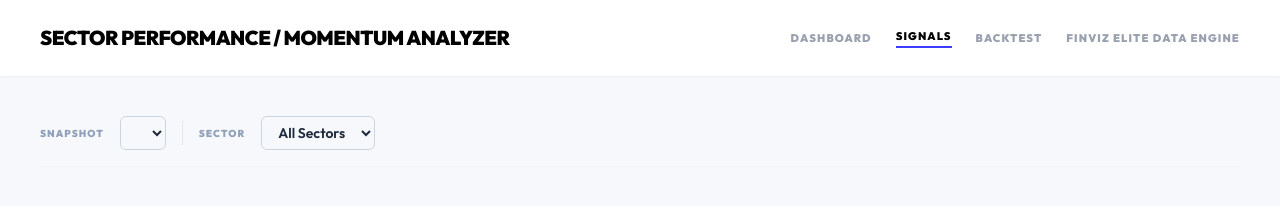
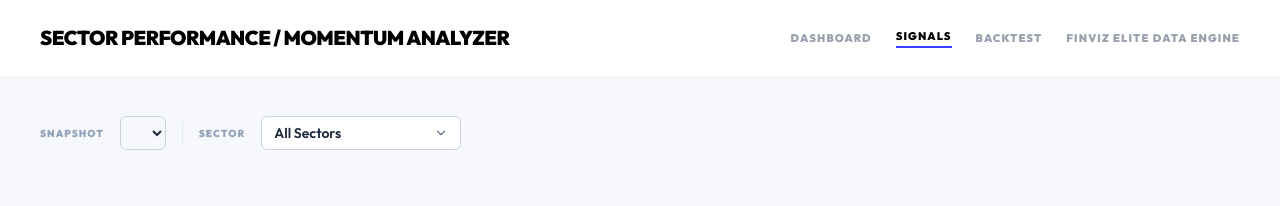
Before and after one commit to tobiasoetiker/finviz, a Next.js app: page /signals in a window 1280 px wide. Shown: the top 206 px of the page. Built offline with nearby package versions, Linux system fonts and the light colour scheme.

Commit message:
feat: implement multi-select for sectors on signals page

```diff
--- a/components/SignalsContent.tsx
+++ b/components/SignalsContent.tsx
@@ -1,9 +1,10 @@
 'use client';
 
-import { useMemo } from 'react';
+import { useMemo, useState, useRef, useEffect } from 'react';
 import { useRouter, useSearchParams } from 'next/navigation';
 import BollingerSignals from './BollingerSignals';
 import { BollingerSignalRow } from '@/types';
+import { ChevronDown, Check } from 'lucide-react';
 
 interface Props {
     snapshots: { id: string; label: string; timestamp: number }[];
@@ -16,7 +17,21 @@ export default function SignalsContent({ snapshots, bollingerSignals, bollingerR
     const router = useRouter();
     const searchParams = useSearchParams();
     const currentSnapshot = searchParams.get('snapshot') || (snapshots.length > 0 ? snapshots[0].id : '');
-    const currentSector = searchParams.get('sector') || 'all';
+    const currentSectorParam = searchParams.get('sector');
+    const selectedSectors = currentSectorParam ? currentSectorParam.split(',') : [];
+
+    const [isSectorDropdownOpen, setIsSectorDropdownOpen] = useState(false);
+    const sectorDropdownRef = useRef<HTMLDivElement>(null);
+
+    useEffect(() => {
+        function handleClickOutside(event: MouseEvent) {
+            if (sectorDropdownRef.current && !sectorDropdownRef.current.contains(event.target as Node)) {
+                setIsSectorDropdownOpen(false);
+            }
+        }
+        document.addEventListener("mousedown", handleClickOutside);
+        return () => document.removeEventListener("mousedown", handleClickOutside);
+    }, []);
 
     const sectors = useMemo(() => {
         const unique = [...new Set(bollingerSignals.map(r => r.sector))].sort();
@@ -24,9 +39,9 @@ export default function SignalsContent({ snapshots, bollingerSignals, bollingerR
     }, [bollingerSignals]);
 
     const filteredSignals = useMemo(() => {
-        if (currentSector === 'all') return bollingerSignals;
-        return bollingerSignals.filter(r => r.sector === currentSector);
-    }, [bollingerSignals, currentSector]);
+        if (selectedSectors.length === 0) return bollingerSignals;
+        return bollingerSignals.filter(r => selectedSectors.includes(r.sector));
+    }, [bollingerSignals, selectedSectors]);
 
     const updateParam = (key: string, value: string) => {
         const params = new URLSearchParams(window.location.search);
@@ -34,6 +49,25 @@ export default function SignalsContent({ snapshots, bollingerSignals, bollingerR
             params.delete('sector');
         } else {
             params.set(key, value);
+        }
+        router.push(`/signals?${params.toString()}`);
+    };
+
+    const handleSectorToggle = (sector: string) => {
+        let newSectors: string[];
+        if (sector === 'all') {
+            newSectors = [];
+        } else if (selectedSectors.includes(sector)) {
+            newSectors = selectedSectors.filter(s => s !== sector);
+        } else {
+            newSectors = [...selectedSectors, sector];
+        }
+
+        const params = new URLSearchParams(window.location.search);
+        if (newSectors.length === 0) {
+            params.delete('sector');
+        } else {
+            params.set('sector', newSectors.join(','));
         }
         router.push(`/signals?${params.toString()}`);
     };
@@ -56,16 +90,69 @@ export default function SignalsContent({ snapshots, bollingerSignals, bollingerR
                     <div className="w-px h-6 bg-slate-200" />
 
                     <label className="text-[10px] font-black text-slate-400 uppercase tracking-widest">Sector</label>
-                    <select
-                        value={currentSector}
-                        onChange={(e) => updateParam('sector', e.target.value)}
-                        className="text-sm font-semibold text-slate-800 border border-slate-300 rounded-md px-3 py-1.5 focus:outline-none focus:ring-2 focus:ring-slate-400"
-                    >
-                        <option value="all">All Sectors</option>
-                        {sectors.map((s) => (
-                            <option key={s} value={s}>{s}</option>
-                        ))}
-                    </select>
+                    <div className="relative" ref={sectorDropdownRef}>
+                        <button
+                            onClick={() => setIsSectorDropdownOpen(!isSectorDropdownOpen)}
+                            className={`flex items-center justify-between gap-3 px-3 py-1.5 bg-white border rounded-md text-sm font-semibold transition-all min-w-[200px] ${isSectorDropdownOpen
+                                ? 'border-slate-400 ring-2 ring-slate-400 text-slate-800'
+                                : 'border-slate-300 text-slate-800 hover:border-slate-400'
+                                }`}
+                        >
+                            <span className="truncate">
+                                {selectedSectors.length === 0
+                                    ? 'All Sectors'
+                                    : selectedSectors.length === 1
+                                        ? selectedSectors[0]
+                                        : `${selectedSectors.length} Sectors`}
+                            </span>
+                            <ChevronDown size={14} className={`text-slate-500 transition-transform ${isSectorDropdownOpen ? 'rotate-180' : ''}`} />
+                        </button>
+
+                        {isSectorDropdownOpen && (
+                            <div className="absolute top-[calc(100%+4px)] left-0 w-64 bg-white border border-slate-200 shadow-xl rounded-lg py-1.5 z-50 max-h-80 overflow-y-auto">
+                                <label className="flex items-center gap-3 px-3 py-2 transition-colors hover:bg-slate-50 cursor-pointer group">
+                                    <div className="relative flex items-center justify-center">
+                                        <input
+                                            type="checkbox"
+                                            checked={selectedSectors.length === 0}
+                                            onChange={() => handleSectorToggle('all')}
+                                            className="w-4 h-4 rounded border-slate-300 text-blue-600 focus:ring-blue-500 cursor-pointer appearance-none peer bg-white"
+                                        />
+                                        <div className={`absolute inset-0 border rounded flex items-center justify-center pointer-events-none transition-colors ${selectedSectors.length === 0 ? 'bg-blue-600 border-blue-600' : 'border-slate-300 bg-white'}`}>
+                                            {selectedSectors.length === 0 && <Check size={12} className="text-white" strokeWidth={3} />}
+                                        </div>
+                                    </div>
+                                    <span className={`text-sm font-semibold transition-colors ${selectedSectors.length === 0 ? 'text-slate-900 group-hover:text-blue-600' : 'text-slate-600 group-hover:text-slate-900'}`}>
+                                        All Sectors
+                                    </span>
+                                </label>
+
+                                <div className="h-px bg-slate-100 my-1 mx-3" />
+
+                                {sectors.map(s => {
+                                    const isSelected = selectedSectors.includes(s);
+                                    return (
+                                        <label key={s} className="flex items-center gap-3 px-3 py-2 transition-colors hover:bg-slate-50 cursor-pointer group">
+                                            <div className="relative flex items-center justify-center">
+                                                <input
+                                                    type="checkbox"
+                                                    checked={isSelected}
+                                                    onChange={() => handleSectorToggle(s)}
+                                                    className="w-4 h-4 rounded border-slate-300 text-blue-600 focus:ring-blue-500 cursor-pointer appearance-none peer bg-white"
+                                                />
+                                                <div className={`absolute inset-0 border rounded flex items-center justify-center pointer-events-none transition-colors ${isSelected ? 'bg-blue-600 border-blue-600' : 'border-slate-300 bg-white'}`}>
+                                                    {isSelected && <Check size={12} className="text-white" strokeWidth={3} />}
+                                                </div>
+                                            </div>
+                                            <span className={`text-sm font-semibold transition-colors ${isSelected ? 'text-slate-900 group-hover:text-blue-600' : 'text-slate-600 group-hover:text-slate-900'}`}>
+                                                {s}
+                                            </span>
+                                        </label>
+                                    );
+                                })}
+                            </div>
+                        )}
+                    </div>
                 </div>
             </div>
 
```
Also changed, not shown: .claude/settings.local.json, 1 other file (tests, documents, lock files or other folders).
